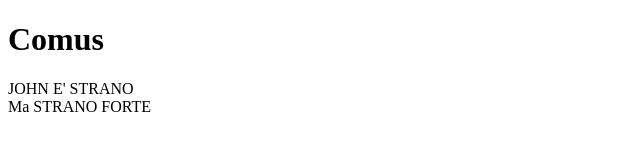
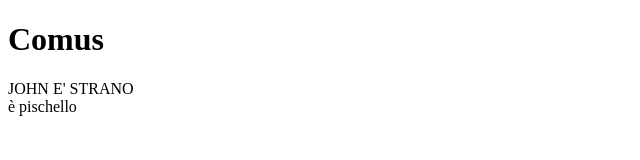
Before and after one commit to AlbertoMessineo/prova_git, a plain HTML site: page index.html in a window 1280 px wide. Shown: the full height of the page, 0-640 px from the left. Drawn offline with Linux system fonts and the light colour scheme.

Commit message:
feat: prova

```diff
--- a/index.html
+++ b/index.html
@@ -10,7 +10,7 @@
 <body>
   <h1>Comus</h1>
   <div>JOHN E' STRANO</div>
-  <div>Ma STRANO FORTE</div>
+  <div>è pischello</div>
 </body>
 
 </html>
```
